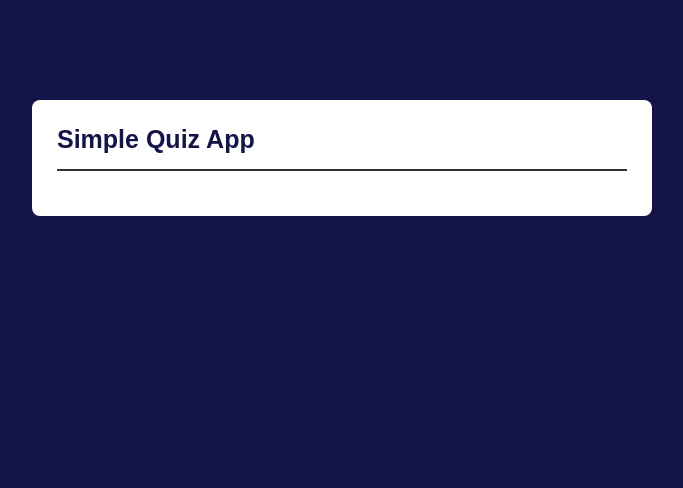
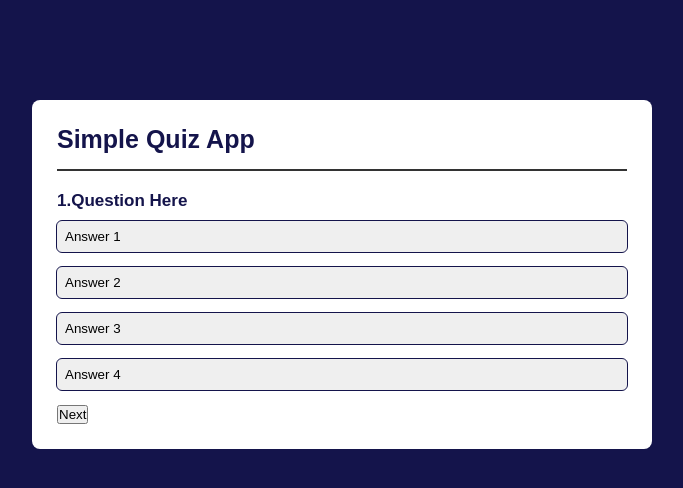
Before and after one commit to eze4acme/Question-App, a plain HTML site: page index.html in a window 1280 px wide. Shown: the whole page, without its empty margins (298-981 px from the left). Drawn offline with Linux system fonts and the light colour scheme.

Commit message:
update css

```diff
--- a/index.css
+++ b/index.css
@@ -23,3 +23,18 @@ body{
     border-bottom: solid 2px #333;
     margin-bottom: 20px;
 }
+.quiz h2{
+    color: #14144b;
+    font-size: 17px;
+    padding-bottom: 10px;
+}
+
+.quiz button{
+    width: 100%;
+    border-radius: 5px;
+    margin-bottom: 15px;
+    padding: 8px;
+    text-align: justify;
+    border: none;
+    outline: solid 1px #14144b;
+}
--- a/index.html
+++ b/index.html
@@ -9,7 +9,14 @@
 <body>
     <div class="app">
         <h1 class="title">Simple Quiz App</h1>
-
+        <div class="quiz">
+            <h2>1.Question Here</h2>
+            <button>Answer 1</button>
+            <button>Answer 2</button>
+            <button>Answer 3</button>
+            <button>Answer 4</button>
+        </div>
+    <button class="next">Next</button>
     </div>
    <script src="index.js"></script>
 </body>
```
